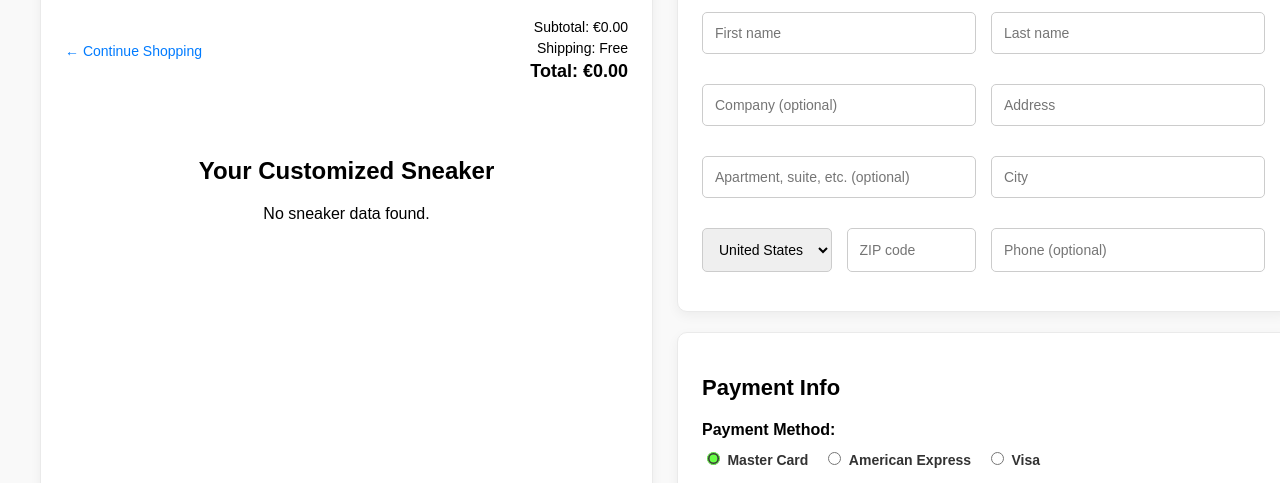
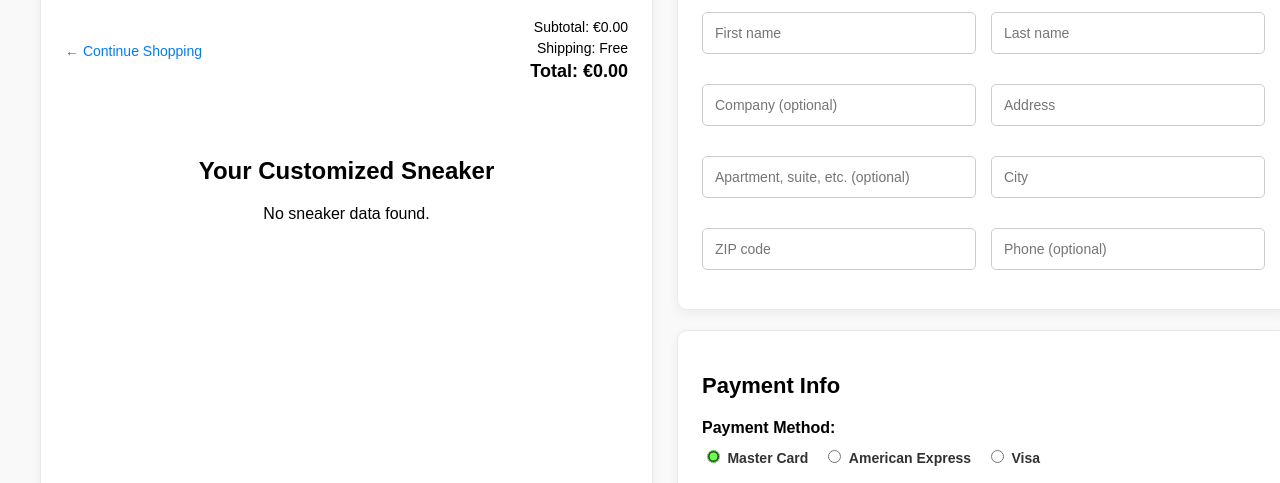
Before and after one commit to emielhouman/sneakers-configurator, a website built with Vite: page checkout.html in a window 1280 px wide. Shown: the part 317-800 px from the top of the page. Built offline with nearby package versions, Linux system fonts and the light colour scheme.

Commit message:
fix: deleted united states

```diff
--- a/checkout.html
+++ b/checkout.html
@@ -81,9 +81,6 @@
                     <input type="text" id="apartment" name="apartment" placeholder="Apartment, suite, etc. (optional)">
                     <input type="text" id="city" name="city" placeholder="City" required>
                     <div class="state-zip-container">
-                      <select id="country" name="country">
-                        <option value="us">United States</option>
-                      </select>
                       <input type="text" id="zip" name="zip" placeholder="ZIP code" required>
                     </div>
                     <input type="text" id="phone" name="phone" placeholder="Phone (optional)">
```
